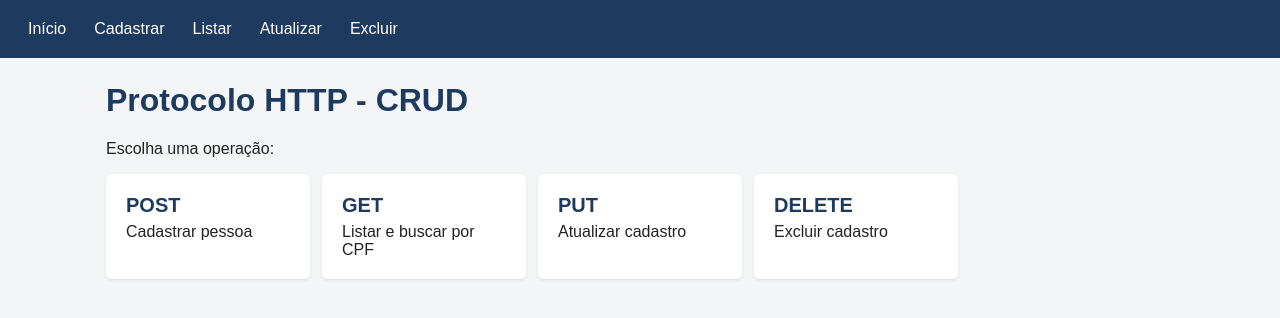
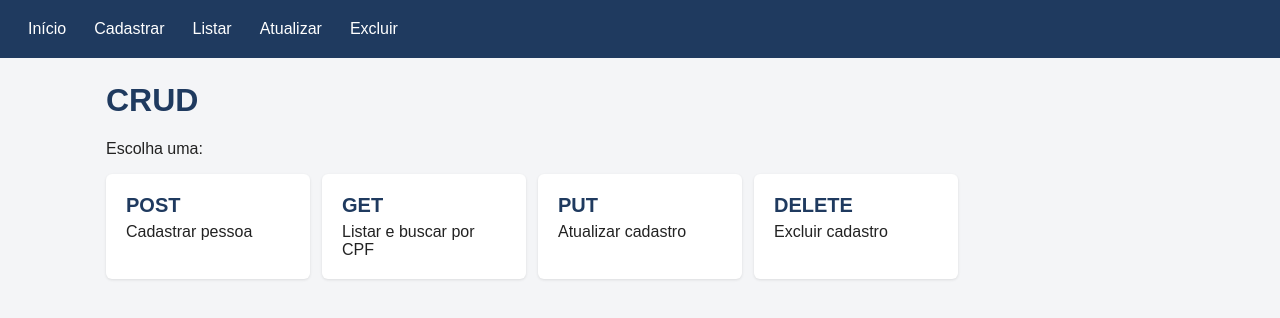
Before and after one commit to Loschizito/crud-cpf, a website: page public/index.html in a window 1280 px wide. Drawn offline with Linux system fonts and the light colour scheme.

Commit message:
Simplify header and paragraph text in index.html

```diff
--- a/public/index.html
+++ b/public/index.html
@@ -15,8 +15,8 @@
         <a href="delete.html">Excluir</a>
     </nav>
     <main>
-        <h1>Protocolo HTTP - CRUD</h1>
-        <p>Escolha uma operação:</p>
+        <h1>CRUD</h1>
+        <p>Escolha uma:</p>
         <div class="cards">
             <a class="card" href="post.html"><strong>POST</strong><span>Cadastrar pessoa</span></a>
             <a class="card" href="get.html"><strong>GET</strong><span>Listar e buscar por CPF</span></a>
```
